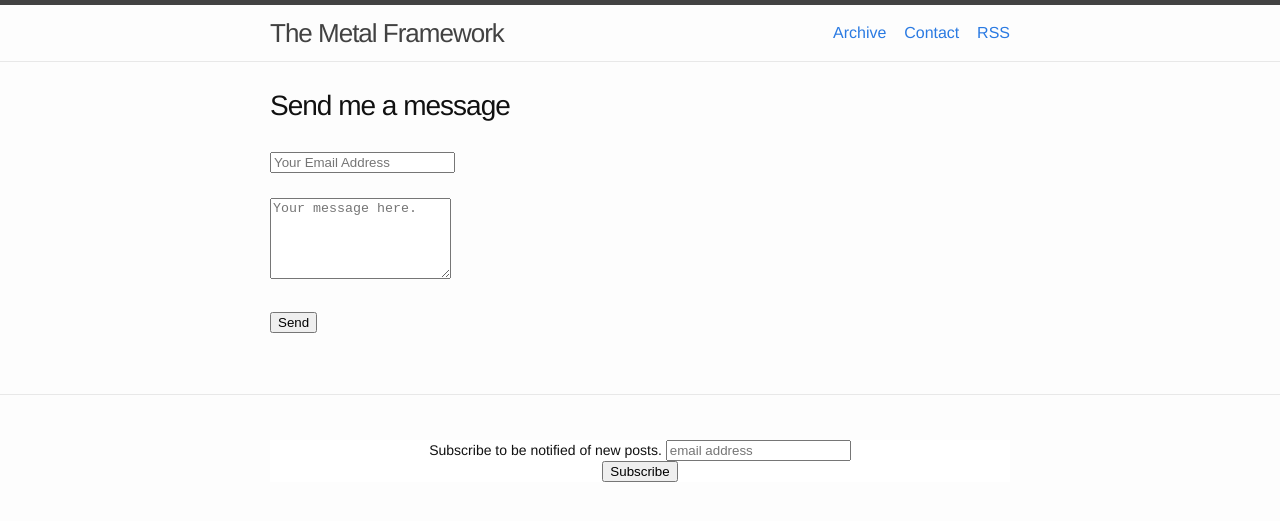
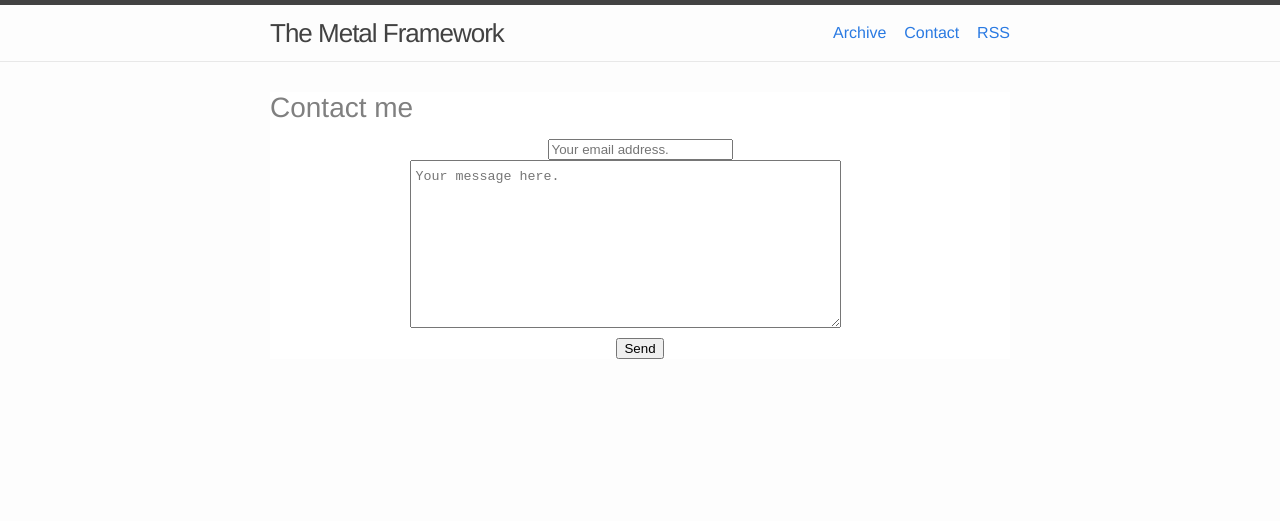
Before and after one commit to AlirioLau/metalkit.github.io, a Jekyll site: the page built from contact.html, in a window 1280 px wide. Shown: the top 521 px of the page. Built offline with Jekyll 4.4.1, drawn with Linux system fonts in a browser that asks for light colours; comment, search, counter and statistics services are not loaded.

Commit message:
initial commit

```diff
--- /dev/null
+++ b/_layouts/contact.html
@@ -0,0 +1,18 @@
+<!DOCTYPE html>
+<html lang="{{ page.lang | default: site.lang | default: "en" }}">
+
+  {% include head.html %}
+
+  <body>
+
+    {% include header.html %}
+
+    <main class="page-content" aria-label="Content">
+      <div class="wrapper">
+        {{ content }}
+      </div>
+    </main>
+
+  </body>
+
+</html>
--- a/contact.html
+++ b/contact.html
@@ -1,18 +1,27 @@
 ---
-layout: page
-title: Send me a message
+layout: contact
+title: Contact me
 permalink: /contact.html
 ---
 
-<div class="py2">
-  <!--
-  <form action="https://getsimpleform.com/messages?form_api_token=2690242b31b4950f934dbd41d1f1a2ee" method="POST" class="form-stacked form-light">
-  -->
-  <form action="https://formspree.io/mhorga@gmail.com" method="POST" class="form-stacked form-light">
-    <input type="text" name="_replyto" class="input mobile-block" placeholder="Your Email Address"><br /><br />
-    <textarea type="text" name="content" class="input mobile-block" rows="5" placeholder="Your message here."></textarea><br /><br />
-    <input type="submit" class="button button-blue button-big mobile-block" value="Send">
-    <input type="hidden" name="_next" value="http://metalkit.org" />
-    <input type="hidden" name="_subject" value="The Metal Framework" />
-  </form>
+<div class="py2" align="center">
+
+  <link href="//cdn-images.mailchimp.com/embedcode/slim-081711.css" rel="stylesheet" type="text/css">
+  <style type="text/css">
+    #mc_embed_signup{background:#fff; clear:left; font:14px Helvetica,Arial,sans-serif; }
+  </style>
+  <div id="mc_embed_signup">
+    <form action="https://formspree.io/mhorga@gmail.com" method="POST" class="validate" target="_blank" novalidate>
+      <div id="mc_embed_signup_scroll">
+        <div align="left" style="color: grey;"><h1>Contact me</h1></div>
+        <input type="text" name="_replyto" class="email" id="mce-EMAIL" placeholder="Your email address." required>
+        <textarea type="text" name="content" class="email" rows="10" placeholder="Your message here." style="display:block; padding:8px 0; margin:0 4% 10px 0; text-indent:5px; width:58%; min-width:130px;"></textarea>
+        <input type="hidden" name="_next" value="http://metalkit.org" />
+        <input type="hidden" name="_subject" value="The Metal Framework" />
+        <input type="submit" value="Send" name="subscribe" id="mc-embedded-subscribe" class="button"></div>
+      </div>
+    </form>
+  </div>
+  </p>
+
 </div>
```
Also changed, not shown: 8 other files.
